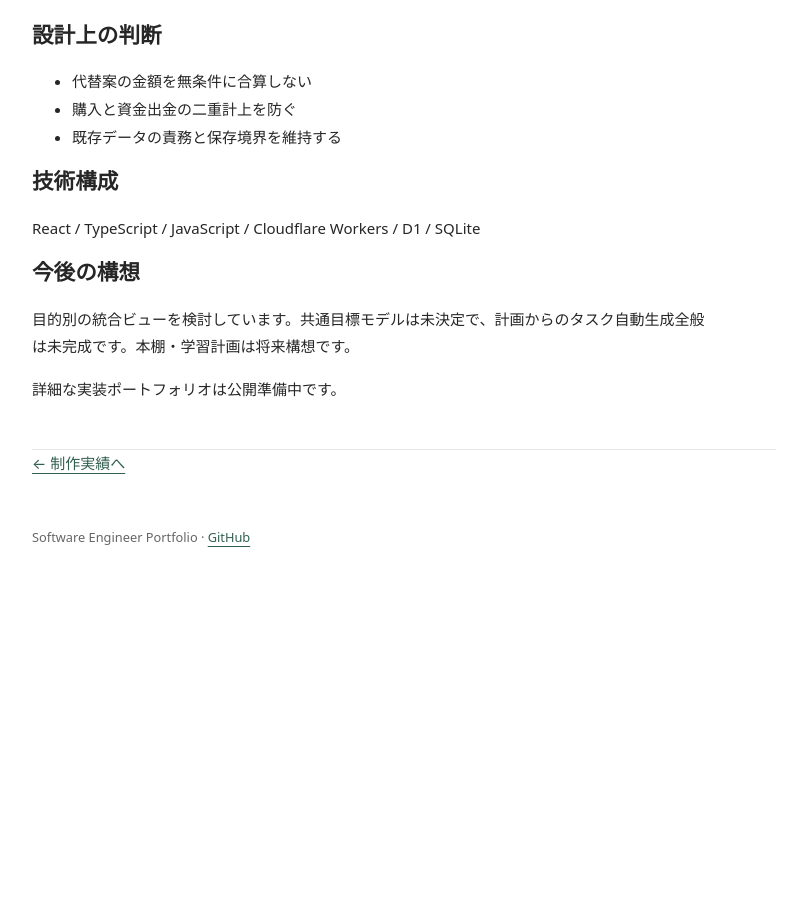
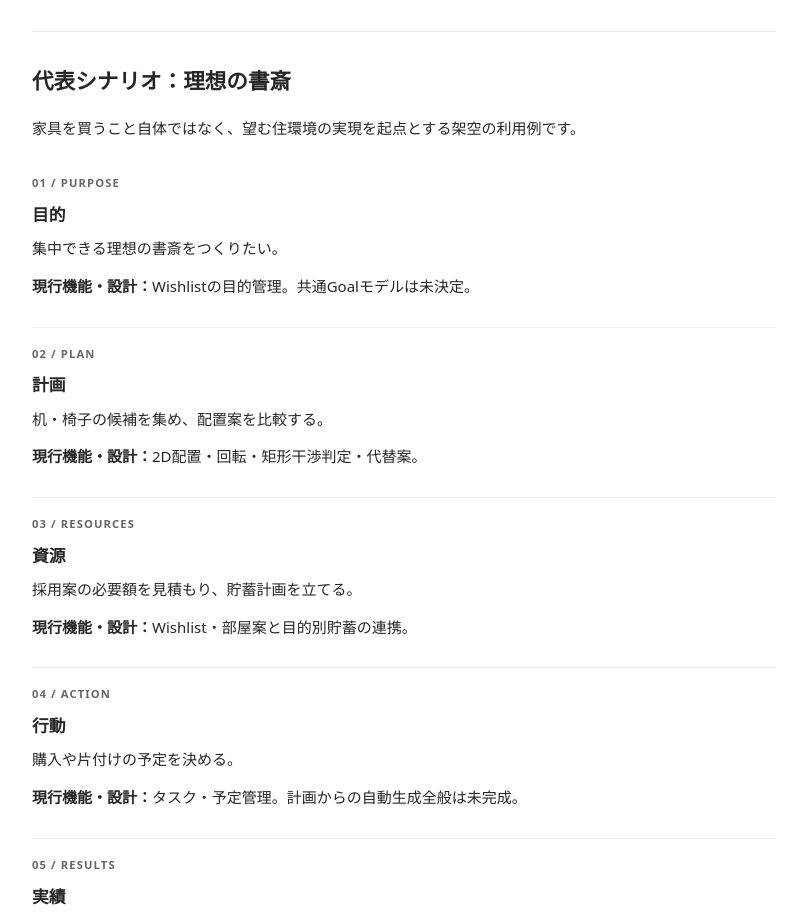
Before and after one commit to hoheto116/hoheto116.github.io, a Next.js app: page /works/life-canvas in a window 1280 px wide. Shown: the part 705-1626 px from the top of the page, without its empty margins (236-1043 px from the left). Before the commit the page ends 1278 px from the top, so only its background shows below. Built offline with nearby package versions, Linux system fonts and the light colour scheme.

Commit message:
feat: visualize Life Canvas concept and representative scenario

```diff
--- a/app/works/life-canvas/page.tsx
+++ b/app/works/life-canvas/page.tsx
@@ -1 +1,13 @@
-export default function Page(){return <main><section><p className="eyebrow">CASE STUDY / 継続開発中</p><h1>Life Canvas</h1><p>描きたい生活を、叶える毎日へ。</p><h2>プロダクト思想</h2><p>生活を管理するためではなく、望む生活をつくるための基盤。お金、モノ、時間、行動を個別に管理するだけでなく、実現したい目的を起点につなぎます。</p><h2>代表シナリオ：理想の書斎</h2><ol><li>理想の書斎を描く</li><li>家具候補と配置案を比較する</li><li>必要資金と貯蓄計画を考える</li><li>予定・購入・実績につなげる</li><li>実績から計画を見直す</li></ol><p>これは既存の領域間連携と将来の利用体験を含む概念シナリオです。</p><h2>現在の実装</h2><p>Wishlist、部屋案、目的別貯蓄、予算、購入実績の連携。</p><h2>設計上の判断</h2><ul><li>代替案の金額を無条件に合算しない</li><li>購入と資金出金の二重計上を防ぐ</li><li>既存データの責務と保存境界を維持する</li></ul><h2>技術構成</h2><p>React / TypeScript / JavaScript / Cloudflare Workers / D1 / SQLite</p><h2>今後の構想</h2><p>目的別の統合ビューを検討しています。共通目標モデルは未決定で、計画からのタスク自動生成全般は未完成です。本棚・学習計画は将来構想です。</p><p>詳細な実装ポートフォリオは公開準備中です。</p></section><a href="/#works">← 制作実績へ</a></main>}
+const stages = [
+['01 / PURPOSE','目的','集中できる理想の書斎をつくりたい。','Wishlistの目的管理。共通Goalモデルは未決定。'],
+['02 / PLAN','計画','机・椅子の候補を集め、配置案を比較する。','2D配置・回転・矩形干渉判定・代替案。'],
+['03 / RESOURCES','資源','採用案の必要額を見積もり、貯蓄計画を立てる。','Wishlist・部屋案と目的別貯蓄の連携。'],
+['04 / ACTION','行動','購入や片付けの予定を決める。','タスク・予定管理。計画からの自動生成全般は未完成。'],
+['05 / RESULTS','実績','購入した物と資金の変化を確認する。','購入実績・所有物・Task参照・資金連携。'],
+['06 / REVIEW','振り返り','残額や優先順位を見直す。','目的別の統合ビューは今後の設計対象。']
+];
+export default function Page(){return <main>
+<section><p className="eyebrow">CASE STUDY / 継続開発中</p><h1>Life Canvas</h1><p>描きたい生活を、叶える毎日へ。</p><h2>プロダクト思想</h2><p>生活を管理するためではなく、望む生活をつくるための基盤。お金、モノ、時間、行動を個別に管理するだけでなく、実現したい目的を起点につなぎます。</p><div className="architecture"><div>実現したい生活 / Purpose</div><p aria-hidden="true">↓</p><div className="architecture-row"><span>モノ・空間</span><span>資金</span><span>時間・行動</span></div><p aria-hidden="true">↓</p><div>実績・振り返り → 次の計画</div></div><p>プロダクトの目指す概念図であり、統合画面の実装を示すものではありません。</p></section>
+<section><h2>代表シナリオ：理想の書斎</h2><p>家具を買うこと自体ではなく、望む住環境の実現を起点とする架空の利用例です。</p>{stages.map(([label,title,story,status])=><article key={label}><p className="eyebrow">{label}</p><h3>{title}</h3><p>{story}</p><p><strong>現行機能・設計：</strong>{status}</p></article>)}</section>
+<section><h2>設計上の判断</h2><h3>選択肢と必要資金を区別する</h3><p>代替案を無条件に合算せず、未見積・未接続をゼロと区別します。</p><h3>実績と資金の整合性を保つ</h3><p>購入と資金出金の二重計上を防ぎ、既存データの責務と保存境界を維持します。</p><h3>利用者の意思決定を尊重する</h3><p>採用案や行動は利用者が決め、自動決定や暗黙の出金を前提にしません。</p><h2>技術構成</h2><p>React / TypeScript / JavaScript / Cloudflare Workers / D1 / SQLite</p></section>
+<section><h2>今後の構想</h2><p>一つの目的から採用案、必要資金、予定・実績、次の行動を確認できる統合ビューを検討しています。既存の機能別入口は維持する方向です。</p><h3>技能習得への展開（将来構想）</h3><p>身につけたい技能を起点に、本棚・教材・学習計画をつなぐ体験も構想しています。現行機能ではありません。</p><p>詳細な実装ポートフォリオは公開準備中です。</p></section><a href="/#works">← 制作実績へ</a></main>}
```
